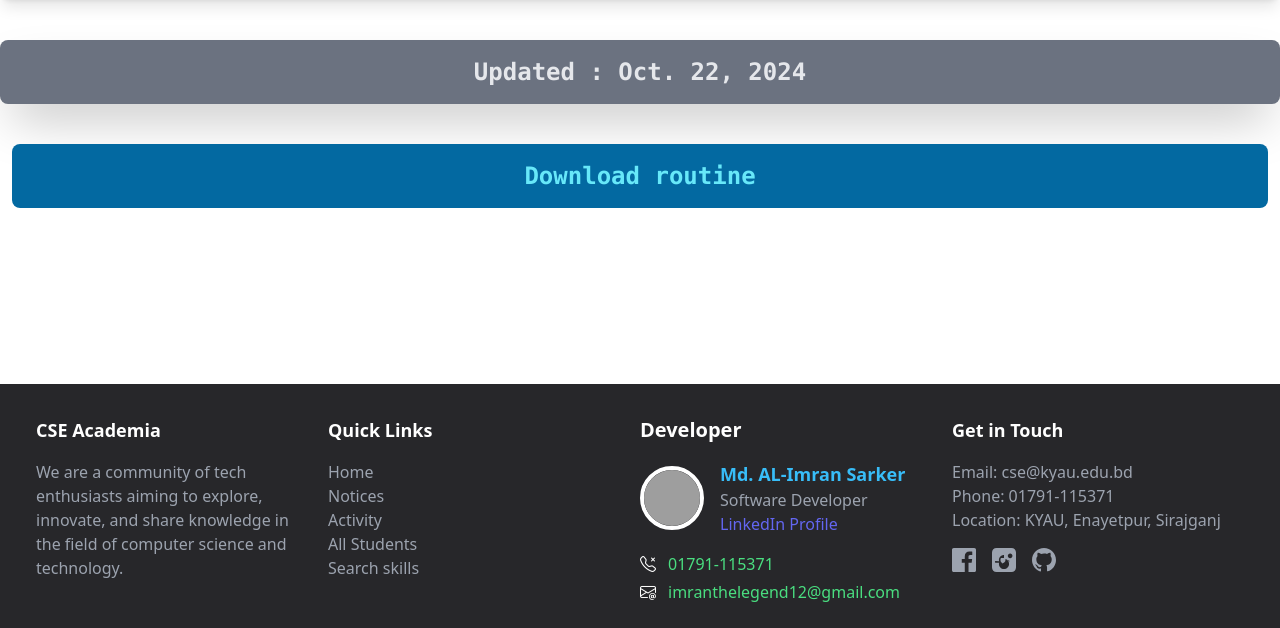
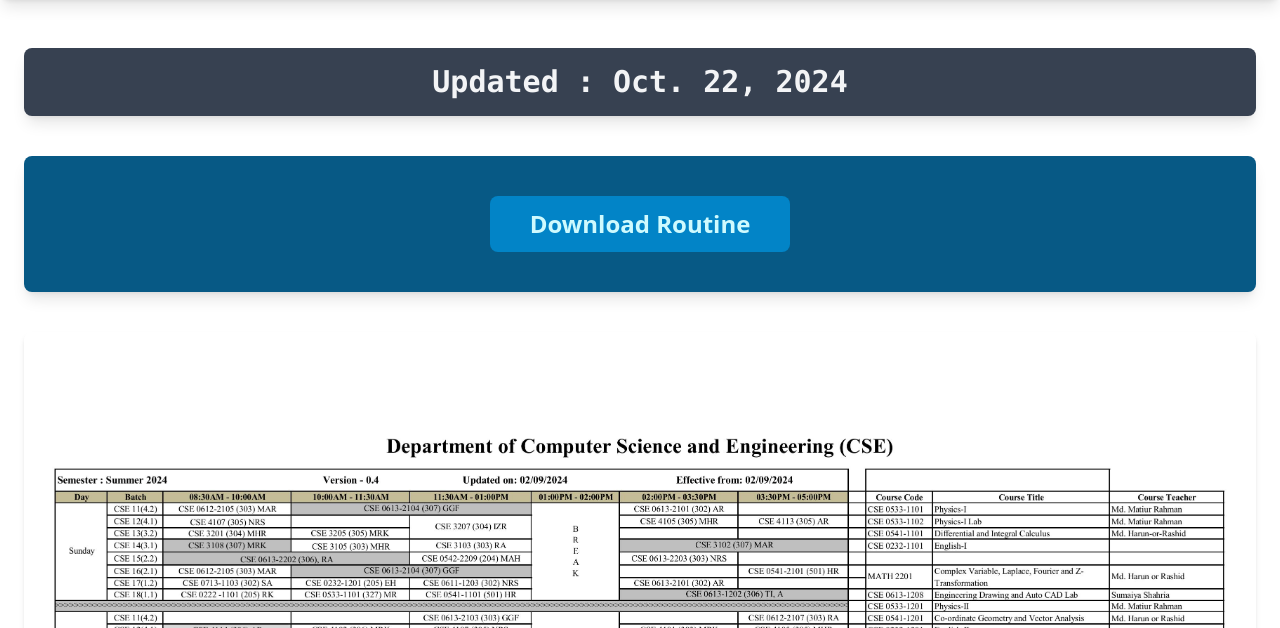
Before and after one commit to itl12/project1imran_KYAU_Computer_Club, a Django app: page /notices/class-routine/ in a window 1280 px wide. Shown: the part 48-676 px from the top of the page. Run offline with Django 5.2, Linux system fonts and the light colour scheme; data comes from the database, SQL or seed files in the repository; both versions use the stored data as it was after the commit; some libraries are stand-ins or nearby versions; grey boxes are pictures that could not be loaded.

Commit message:
routine pic added, department_head field added

```diff
--- a/Faculty_app/models.py
+++ b/Faculty_app/models.py
@@ -20,6 +20,7 @@ class Faculty_profile(models.Model):
     photo = models.ImageField(upload_to='faculty_members', blank=True, null=True)
     name = models.CharField(max_length=255)
     designation = models.CharField(max_length=255)
+    department_head = models.BooleanField(default=False)
     short_biography = models.CharField(max_length=1500, blank=True, null=True)
     research_interest = models.CharField(max_length=1500, blank=True, null=True)
     phone_number = models.CharField(max_length=15, blank=True, null=True)
--- a/Faculty_app/views.py
+++ b/Faculty_app/views.py
@@ -12,8 +12,8 @@ class About_CSE_View(TemplateView):
 
     def get_context_data(self, **kwargs):
         context = super().get_context_data(**kwargs)
-        context['obj'] = About_CSE.objects.first()
-        context['head_sir'] = Faculty_profile.objects.first()
+        context['obj'] = About_CSE.objects.last()
+        context['head_sir'] = Faculty_profile.objects.filter(department_head=True).first()
         return context
 
 
--- a/noticeapp/forms.py
+++ b/noticeapp/forms.py
@@ -64,7 +64,7 @@ class NoticeForm(forms.ModelForm):
 class RoutineForm(forms.ModelForm):
     class Meta:
         model = RoutineModel
-        fields = ['routine_pdf']
+        fields = ['routine_pdf', 'routine_photo']
 
     routine_pdf = forms.FileField(validators=[FileExtensionValidator(allowed_extensions=['pdf'])],
                           widget=forms.FileInput(attrs={'accept': 'application/pdf'}))
--- a/noticeapp/models.py
+++ b/noticeapp/models.py
@@ -58,12 +58,12 @@ class Notice_images(models.Model):
 
 class RoutineModel(models.Model):
     routine_pdf = models.FileField(upload_to='notice_file', verbose_name='Routine pdf')
+    routine_photo = models.ImageField(upload_to='routine_photo', verbose_name='Routine photo',  help_text="To convert the pdf into jpg visit https://smallpdf.com/pdf-converter or <a href='https://smallpdf.com/pdf-converter' target='_blank'><span style='color:green;font-size:20px;'>click here</span></a>")
     date = models.DateField(auto_now_add=True)
     update_date = models.DateField(auto_now=True)
 
     class Meta():
-        ordering = ['update_date']
         verbose_name = 'Update previous routine'
 
     def __str__(self):
-        return f'{self.routine_pdf}'
+        return f'last updated {self.update_date} {self.routine_pdf}'
--- a/noticeapp/templates/routine.html
+++ b/noticeapp/templates/routine.html
@@ -4,11 +4,24 @@
 
 {% block body %}
 
-<h2 class="container my-10 py-4 rounded-lg bg-gray-500 text-gray-200 text-center text-2xl fw-bold antialiased font-mono shadow-2xl">Updated : {{ routine.update_date }}</h2>
+<div class="container mx-auto my-12 px-6">
+    <!-- Routine Update Info -->
+    <h2 class="my-10 py-4 bg-gray-700 text-gray-100 text-center text-3xl font-bold font-mono rounded-lg shadow-lg">
+      Updated : {{ routine.update_date }}
+    </h2>
 
-<div class="container my-10 h-[200px]">
-    <a href="{{ routine.routine_pdf.url }}" target="_blank" class="block py-4 rounded-lg bg-sky-700 hover:bg-sky-600 text-cyan-300 hover:text-cyan-300 font-bold text-center text-2xl font-mono antialiased ">{% if routine is None %}No routine uploaded yet.{% else %}Download routine {% endif %}</a>
-</div>
+    <!-- Routine Download Section -->
+    <div class="bg-sky-800 text-white text-center py-10 rounded-lg shadow-lg transition-all">
+      <a href="{{ routine.routine_pdf.url }}"
+         class="inline-block bg-sky-600 hover:bg-sky-500 text-cyan-100 hover:text-cyan-200 px-10 py-3 rounded-lg font-semibold text-2xl transition-all">
+        {% if routine is None %}No routine uploaded yet.{% else %}Download Routine {% endif %}
+      </a>
+    </div>
 
+    <!-- Routine Image -->
+    <div class="mt-10 flex justify-center">
+      <img src="{{ routine.routine_photo.url }}" alt="Routine Image" class="max-w-full h-auto rounded-lg shadow-md hover:shadow-xl transition-shadow">
+    </div>
+  </div>
 
 {% endblock %}
--- a/noticeapp/views.py
+++ b/noticeapp/views.py
@@ -24,7 +24,7 @@ class RoutineView(TemplateView):
 
     def get_context_data(self, *args, **kwargs):
         context = super().get_context_data(*args, **kwargs)
-        context['routine'] =  RoutineModel.objects.all().first()
+        context['routine'] =  RoutineModel.objects.last()
         return context
 
 
```
Also changed, not shown: templates/home.html (+5 -15 lines), Faculty_app/migrations/0013_faculty_profile_department_head.py (added), db.sqlite3, media/faculty_members/faculty_members/faculty_members/faculty_members/tarequl_fDVpMyK.png (added), media/routine_photo/Class_Routine-Summer_2024_04_3_q0rdfCL.jpg (added), noticeapp/migrations/0018_routinemodel_routine_photo.py (added), noticeapp/migrations/0019_alter_routinemodel_routine_photo.py (added), noticeapp/migrations/0020_alter_routinemodel_routine_photo.py (added), noticeapp/migrations/0021_alter_routinemodel_routine_photo.py (added), noticeapp/migrations/0022_alter_routinemodel_options.py (added), static/src/css/tailwind/output.css, 3 other files.
